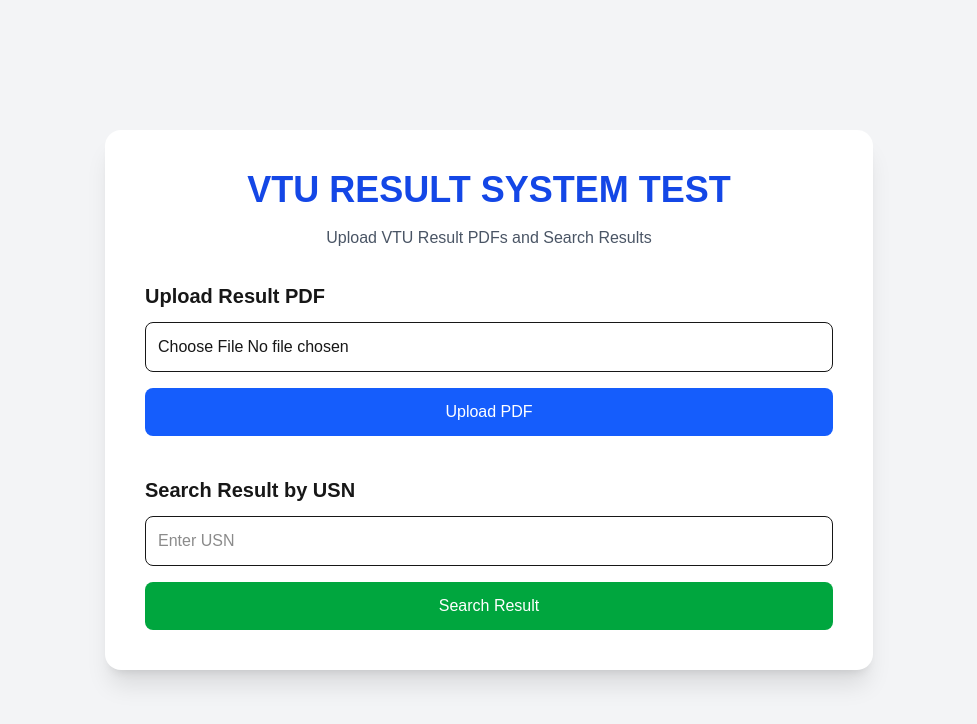
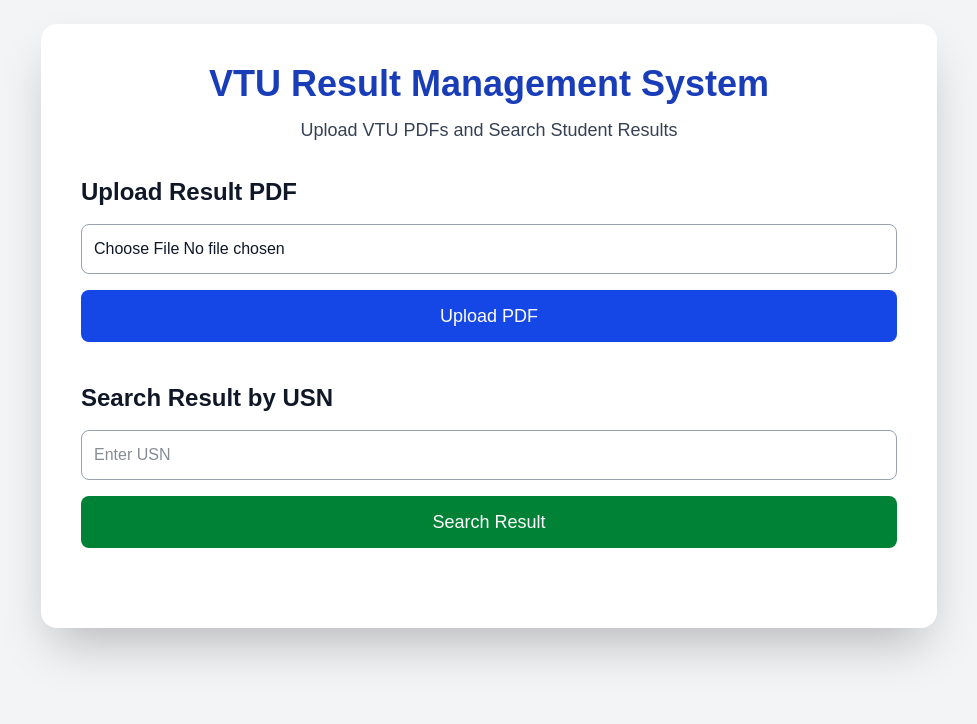
Before and after one commit to Saniya-droid/vtu-result-system, a Next.js app in the folder frontend/: page / in a window 1280 px wide. Shown: the top 724 px of the page, without its empty margins (151-1128 px from the left). Built offline with nearby package versions, Linux system fonts and the light colour scheme.

Commit message:
Improved frontend UI and result table

```diff
--- a/frontend/app/page.tsx
+++ b/frontend/app/page.tsx
@@ -7,22 +7,24 @@
   const [file, setFile] = useState<File | null>(null);
   const [usn, setUsn] = useState("");
   const [result, setResult] = useState<any>(null);
+  const [message, setMessage] = useState("");
 
   const BACKEND_URL = "https://vtu-result-backend.onrender.com";
 
   // Upload PDF
 
   const uploadPDF = async () => {
-  alert("Upload button clicked");
 
     if (!file) {
-      alert("Please select PDF");
+      setMessage("Please select a PDF file");
       return;
     }
 
     const formData = new FormData();
 
     formData.append("file", file);
+
+    try {
 
       const response = await fetch(
         `${BACKEND_URL}/upload-result`,
@@ -33,9 +35,14 @@
       );
 
       const data = await response.json();
-    alert(JSON.stringify(data));
 
-    alert(data.message);
+      setMessage(data.message || "Result uploaded successfully");
+
+    } catch (error) {
+
+      setMessage("Upload failed");
+
+    }
   };
 
   // Search Result
@@ -43,37 +50,59 @@
   const searchResult = async () => {
 
     if (!usn) {
-      alert("Enter USN");
+      setMessage("Please enter USN");
       return;
     }
 
+    try {
+
       const response = await fetch(
-      `${BACKEND_URL}/get-result/${usn}`
+        `${BACKEND_URL}/get-result/${usn.toUpperCase()}`
       );
 
       const data = await response.json();
 
       setResult(data);
+
+      if (data.detail) {
+        setMessage("Student not found");
+      } else {
+        setMessage("Result fetched successfully");
+      }
+
+    } catch (error) {
+
+      setMessage("Search failed");
+
+    }
   };
 
   return (
-    <main className="min-h-screen bg-gray-100 flex flex-col items-center justify-center p-6">
+    <main className="min-h-screen bg-gray-100 p-6 flex justify-center items-start">
 
-      <div className="bg-white shadow-xl rounded-2xl p-10 w-full max-w-3xl">
+      <div className="bg-white shadow-2xl rounded-2xl p-10 w-full max-w-4xl">
 
-        <h1 className="text-4xl font-bold text-center text-blue-700 mb-4">
-          VTU RESULT SYSTEM TEST
+        <h1 className="text-4xl font-bold text-center text-blue-800 mb-3">
+          VTU Result Management System
         </h1>
 
-        <p className="text-center text-gray-600 mb-8">
-          Upload VTU Result PDFs and Search Results
+        <p className="text-center text-gray-700 mb-8 text-lg">
+          Upload VTU PDFs and Search Student Results
         </p>
 
-        {/* Upload */}
+        {/* Message */}
+
+        {message && (
+          <div className="mb-6 bg-blue-100 border border-blue-400 text-blue-800 px-4 py-3 rounded-lg">
+            {message}
+          </div>
+        )}
+
+        {/* Upload Section */}
 
         <div className="mb-10">
 
-          <h2 className="text-xl font-semibold mb-3">
+          <h2 className="text-2xl font-semibold text-gray-900 mb-4">
             Upload Result PDF
           </h2>
 
@@ -83,23 +112,23 @@
             onChange={(e) =>
               setFile(e.target.files?.[0] || null)
             }
-            className="w-full border p-3 rounded-lg"
+            className="w-full border border-gray-400 p-3 rounded-lg text-gray-900"
           />
 
           <button
             onClick={uploadPDF}
-            className="mt-4 bg-blue-600 text-white px-6 py-3 rounded-lg w-full"
+            className="mt-4 bg-blue-700 hover:bg-blue-800 text-white px-6 py-3 rounded-lg w-full text-lg"
           >
             Upload PDF
           </button>
 
         </div>
 
-        {/* Search */}
+        {/* Search Section */}
 
-        <div>
+        <div className="mb-10">
 
-          <h2 className="text-xl font-semibold mb-3">
+          <h2 className="text-2xl font-semibold text-gray-900 mb-4">
             Search Result by USN
           </h2>
 
@@ -108,33 +137,88 @@
             placeholder="Enter USN"
             value={usn}
             onChange={(e) => setUsn(e.target.value)}
-            className="w-full border p-3 rounded-lg"
+            className="w-full border border-gray-400 p-3 rounded-lg text-gray-900"
           />
 
           <button
             onClick={searchResult}
-            className="mt-4 bg-green-600 text-white px-6 py-3 rounded-lg w-full"
+            className="mt-4 bg-green-700 hover:bg-green-800 text-white px-6 py-3 rounded-lg w-full text-lg"
           >
             Search Result
           </button>
 
         </div>
 
-        {/* Result */}
+        {/* Result Display */}
 
-        {result && (
+        {result && !result.detail && (
 
-          <div className="mt-10">
+          <div className="bg-gray-50 border rounded-xl p-6">
 
-            <h2 className="text-2xl font-bold mb-4">
-              Student Result
+            <h2 className="text-3xl font-bold text-blue-800 mb-6">
+              Student Details
             </h2>
 
-            <pre className="bg-gray-100 p-4 rounded-lg overflow-x-auto">
-              {JSON.stringify(result, null, 2)}
-            </pre>
+            <div className="grid grid-cols-2 gap-4 mb-8 text-gray-900">
+
+              <div>
+                <span className="font-bold">Name:</span> {result.name}
+              </div>
+
+              <div>
+                <span className="font-bold">USN:</span> {result.usn}
+              </div>
 
             </div>
+
+            {/* Marks Table */}
+
+            {result.subjects && (
+
+              <table className="w-full border-collapse border border-gray-400">
+
+                <thead>
+
+                  <tr className="bg-blue-700 text-white">
+
+                    <th className="border border-gray-400 p-3">
+                      Subject
+                    </th>
+
+                    <th className="border border-gray-400 p-3">
+                      Marks
+                    </th>
+
+                  </tr>
+
+                </thead>
+
+                <tbody>
+
+                  {result.subjects.map((subject: any, index: number) => (
+
+                    <tr key={index} className="text-center text-gray-900">
+
+                      <td className="border border-gray-400 p-3">
+                        {subject.subject}
+                      </td>
+
+                      <td className="border border-gray-400 p-3">
+                        {subject.marks}
+                      </td>
+
+                    </tr>
+
+                  ))}
+
+                </tbody>
+
+              </table>
+
+            )}
+
+          </div>
+
         )}
 
       </div>
```
Lines whose indentation alone changed are shown as unchanged.
